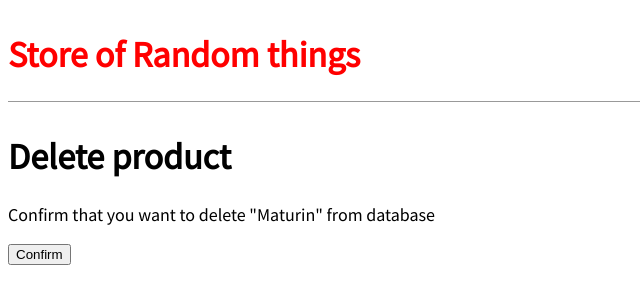
After one commit to nastinsk/django-crud, a Django app: page /product/3/delete/ in a window 1280 px wide. The commit adds this page. Shown: the top 304 px of the page, without its empty margins (0-640 px from the left). Run offline with Django 3.2, Linux system fonts and the light colour scheme; data comes from the database, SQL or seed files in the repository; both versions use the stored data as it was after the commit.

Commit message:
post, update, delete functionality added

```diff
--- a/store_app/models.py
+++ b/store_app/models.py
@@ -1,5 +1,5 @@
 from django.db import models
-
+from django.urls import reverse
 
 class Product(models.Model):
     title = models.CharField(max_length=200)
@@ -11,3 +11,6 @@ class Product(models.Model):
 
     def __str__(self):
         return self.title
+
+    def get_absolute_url(self):
+        return reverse('product_detail', args=[self.id])
--- a/store_app/urls.py
+++ b/store_app/urls.py
@@ -1,8 +1,11 @@
 from django.urls import path
 
-from .views import ProductDetailView, ProductListView
+from .views import ProductDetailView, ProductListView, ProductAddNew, ProductUpdateView, ProductDeleteView
 
 urlpatterns = [
     path('product/<int:pk>/', ProductDetailView.as_view(), name='product_detail'),
     path('', ProductListView.as_view(), name='home'),
+    path('product/new/', ProductAddNew.as_view(), name='product_new'),
+    path('product/<int:pk>/update/', ProductUpdateView.as_view(), name='product_update'),
+    path('product/<int:pk>/delete/', ProductDeleteView.as_view(), name='product_delete')
 ]
--- a/store_app/views.py
+++ b/store_app/views.py
@@ -1,4 +1,5 @@
-from django.views.generic import ListView, DetailView
+from django.views.generic import ListView, DetailView, CreateView, UpdateView, DeleteView
+from django.urls import reverse_lazy
 
 from .models import Product
 
@@ -11,3 +12,18 @@ class ProductListView(ListView):
 class ProductDetailView(DetailView):
     model = Product
     template_name = 'product_detail.html'
+
+class ProductAddNew(CreateView):
+    model = Product
+    template_name = "product_new.html"
+    fields = ['title', 'description', 'manufacturer']
+
+class ProductUpdateView(UpdateView):
+    model = Product
+    template_name = "product_update.html"
+    fields = ['title', 'description', 'manufacturer']
+
+class ProductDeleteView(DeleteView):
+    model = Product
+    template_name = "product_delete.html"
+    success_url = reverse_lazy('home')
--- a/templates/base.html
+++ b/templates/base.html
@@ -7,7 +7,10 @@
   </head>
   <body>
     <header>
-      <h1><a href="{% url 'home' %}">Store of Random things</a></h1>
+      <div>
+        <h1><a href="{% url 'home' %}">Store of Random things</a></h1>
+      </div>
+
     </header>
     <div>
       {% block content %}
--- a/templates/home.html
+++ b/templates/home.html
@@ -1,10 +1,12 @@
 {% extends 'base.html' %}
 
 {% block content %}
+<div>
+  <h2><a href="{% url 'product_new' %}">Make new product</a></h2>
+</div>
   {% for product in object_list %}
   <div class="product-entry">
-    <h2><a href="{% url 'product_detail' product.pk %}">{{ product.title }}</a></h2>
-    <!-- <p>{{ product.description }}</p> -->
+    <h3><a href="{% url 'product_detail' product.pk %}">{{ product.title }}</a></h3>
   </div>
   {% endfor %}
 {% endblock content %}
--- /dev/null
+++ b/templates/product_delete.html
@@ -0,0 +1,9 @@
+{% extends 'base.html' %}
+{% block content %}
+    <h1>Delete product</h1>
+    <form action="" method="post">
+      {% csrf_token %}
+      <p>Confirm that you want to delete "{{ product.title }}" from database</p>
+      <input type="submit" value="Confirm" />
+    </form>
+{% endblock content %}
```
Also changed, not shown: templates/product_detail.html (+8 -0 lines), templates/product_new.html (added, +11 -0 lines), templates/product_update.html (added, +11 -0 lines), db.sqlite3, 1 other file.
